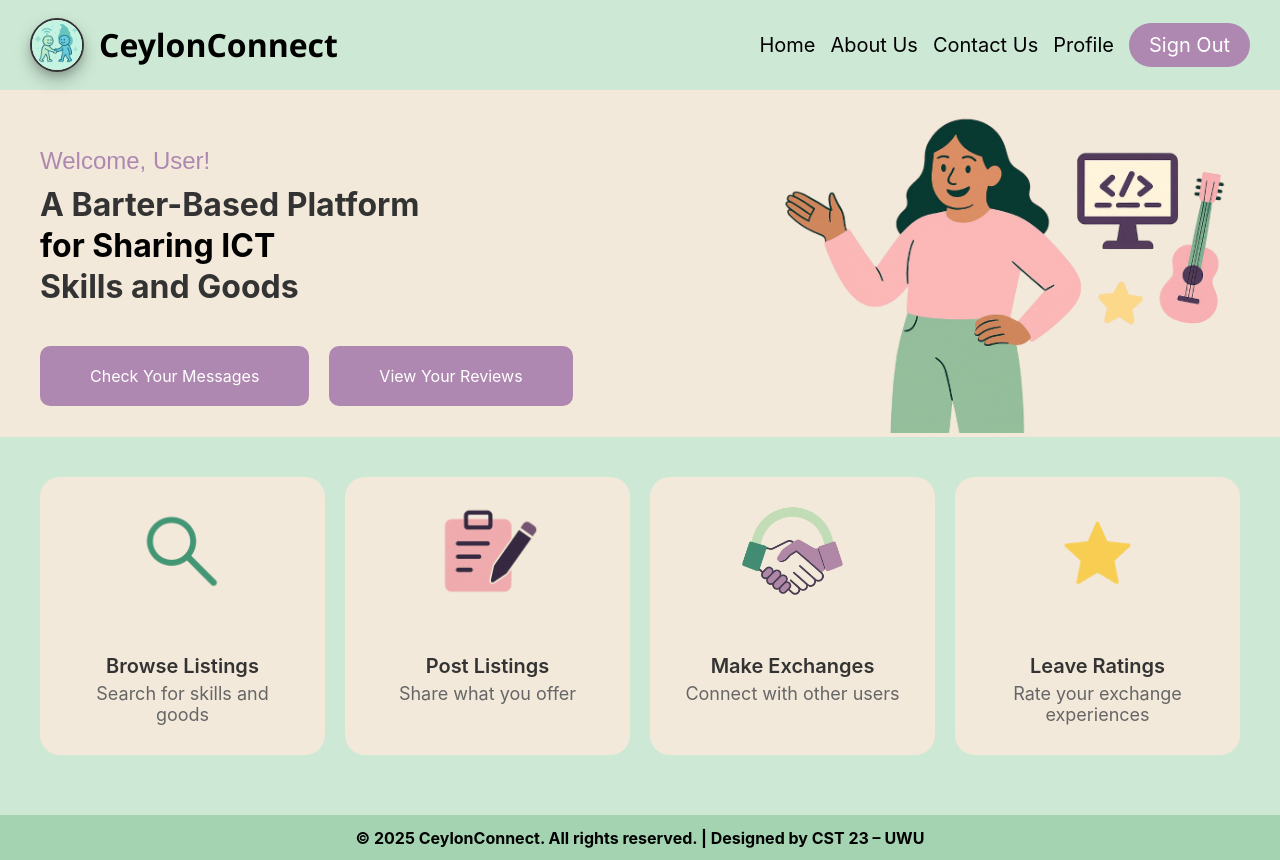
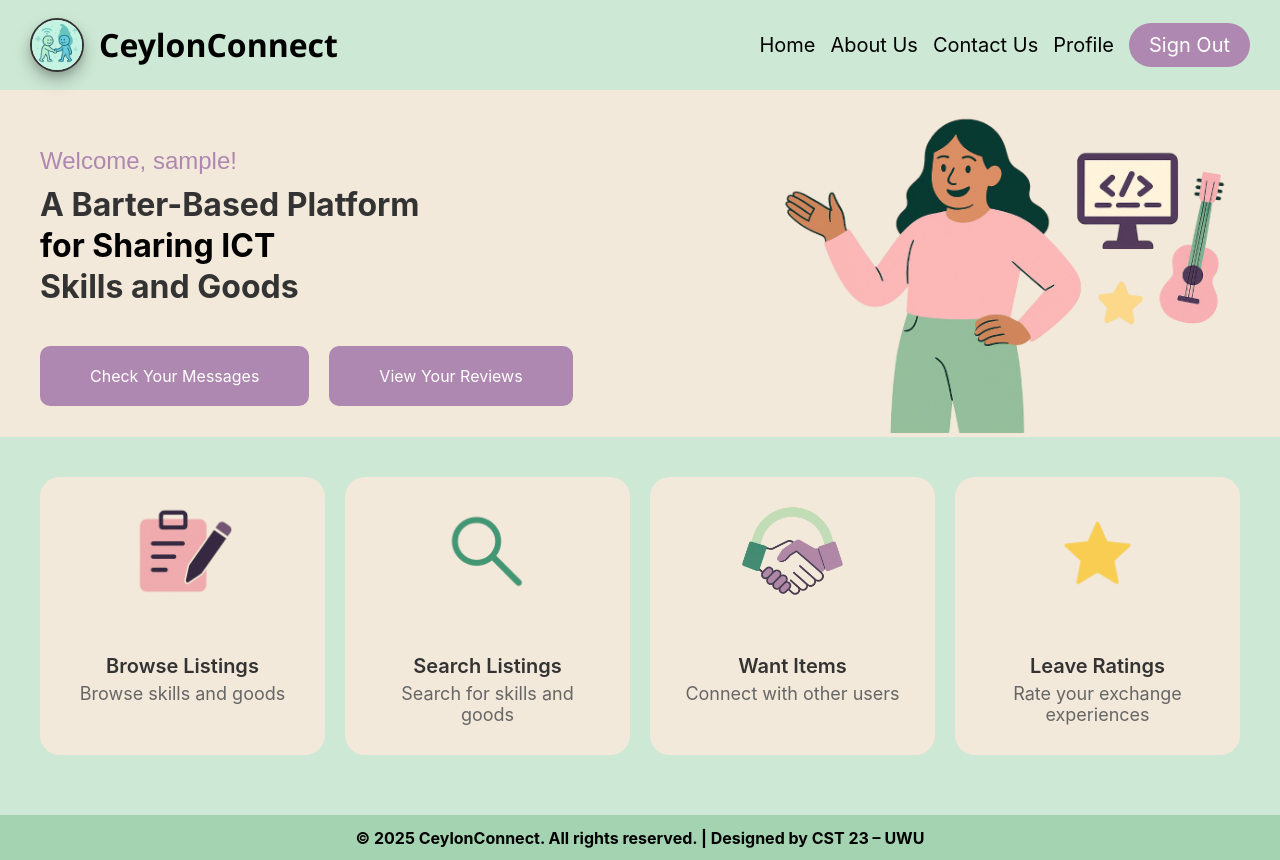
Before and after one commit to kavii02/ceylonconnect, a PHP site: page /HomeAfter.php in a window 1280 px wide. Run offline with PHP 8.4, Linux system fonts and the light colour scheme; the visitor is signed in with stand-in values (Sample User, id 1); some web fonts are replaced.

Commit message:
HomeAfter.php

```diff
--- a/Home_AfterLogIn/HomeAfter.php
+++ b/Home_AfterLogIn/HomeAfter.php
@@ -1,3 +1,8 @@
+<?php
+// Start the session at the very beginning of the script
+// This is crucial to access $_SESSION variables
+session_start();
+?>
 <!DOCTYPE html>
 <html lang="en">
 <head>
@@ -10,12 +15,20 @@
 <header>
     <div class="header">
         <?php include('includes/header.php'); ?>
-
     </div>
 
     <div class="header-container-home">
         <div class="header-text">
-            <h1 class="header-welcome-title">Welcome, User!</h1>
+            <?php
+            // Check if the 'username' session variable is set and not empty
+            if (isset($_SESSION['username']) && !empty($_SESSION['username'])) {
+                // Display the actual username
+                echo '<h1 class="header-welcome-title">Welcome, ' . htmlspecialchars($_SESSION['username']) . '!</h1>';
+            } else {
+                // Fallback for when no user is logged in
+                echo '<h1 class="header-welcome-title">Welcome, User!</h1>';
+            }
+            ?>
             <h1 class="header-title">A Barter-Based Platform </h1>
             <h1 class="header-title-main">for Sharing ICT </h1>
             <h1 class="header-title">Skills and Goods</h1>
@@ -30,42 +43,44 @@
     </div>
 
     <div class="header-container-points">
+        <div class="header-container-browse">
+            <button onClick="window.location.href='/cst22056C/browse/browse.html'" class='browse-button'>
+                <div>
+                    <img class="header-browser-image" src="assets/images/Browsing.png" alt="">
+                </div>
+                <div class="header-container-details-browse">
+                    <h1 class="header-browser-title">Browse Listings</h1>
+                    <p class="header-browser-subtitle">Browse skills and goods</p>
+                </div>
+            </button>
+        </div>
 
         <div class="header-container-browse">
-        <button onClick="window.location.href='/cst22056C/browse/browse.html'" class='browse-button'>
+            <button onClick="window.location.href='/cst22056C/Search/Search.html'" class='browse-button'>
                 <div>
                     <img class="header-browser-image" src="assets/images/searching.png" alt="">
                 </div>
                 <div class="header-container-details-browse">
-            <h1 class="header-browser-title" >Browse Listings</h1>
+                    <h1 class="header-browser-title">Search Listings</h1>
                     <p class="header-browser-subtitle">Search for skills and goods</p>
                 </div>
             </button>
         </div>
 
-
         <div class="header-container-browse">
-        <div>
-            <img class="header-browser-image" src="assets/images/Browsing.png" alt="">
-        </div>
-        <div class="header-container-details-browse">
-            <h1 class="header-browser-title">Post Listings</h1>
-        <p class="header-browser-subtitle">Share what you offer</p>
-        </div>
-    </div>
-
-
-    <div class="header-container-browse">
+            <button onClick="window.location.href='Required Items/Required_items.php'" class='browse-button'>
                 <div>
                     <img class="header-browser-image" src="assets/images/exchanges img.png" alt="">
                 </div>
                 <div class="header-container-details-browse">
-            <h1 class="header-browser-title">Make Exchanges</h1>
+                    <h1 class="header-browser-title">Want Items</h1>
                     <p class="header-browser-subtitle">Connect with other users</p>
                 </div>
+            </button>
         </div>
 
         <div class="header-container-browse">
+            <button onClick="window.location.href='Ratings/Ratings.php'" class='browse-button'>
                 <div>
                     <img class="header-browser-image" src="assets/images/ratings.png" alt="">
                 </div>
@@ -73,6 +88,7 @@
                     <h1 class="header-browser-title">Leave Ratings</h1>
                     <p class="header-browser-subtitle">Rate your exchange experiences</p>
                 </div>
+            </button>
         </div>
     </div>
 
```
Lines whose indentation alone changed are shown as unchanged.
